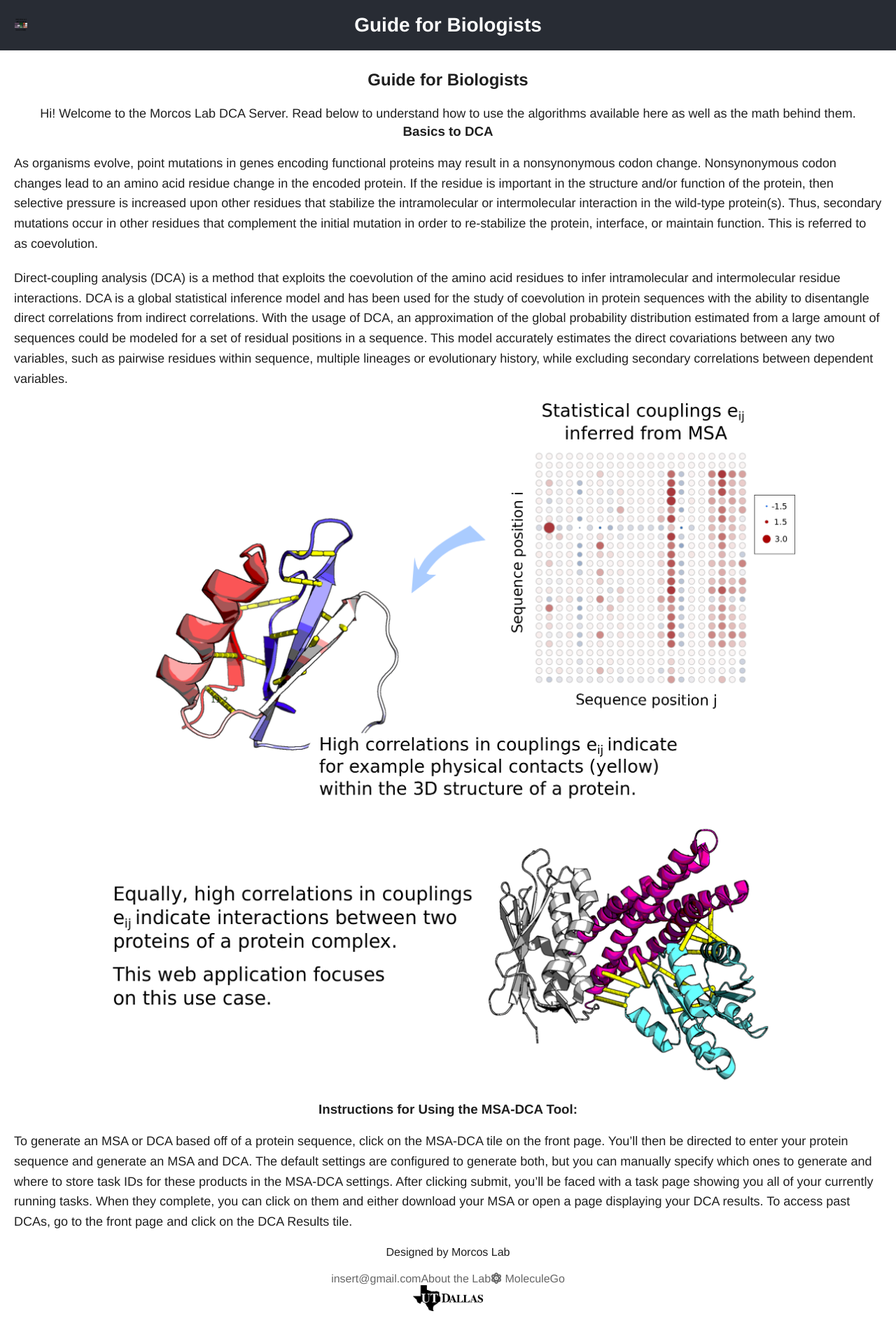
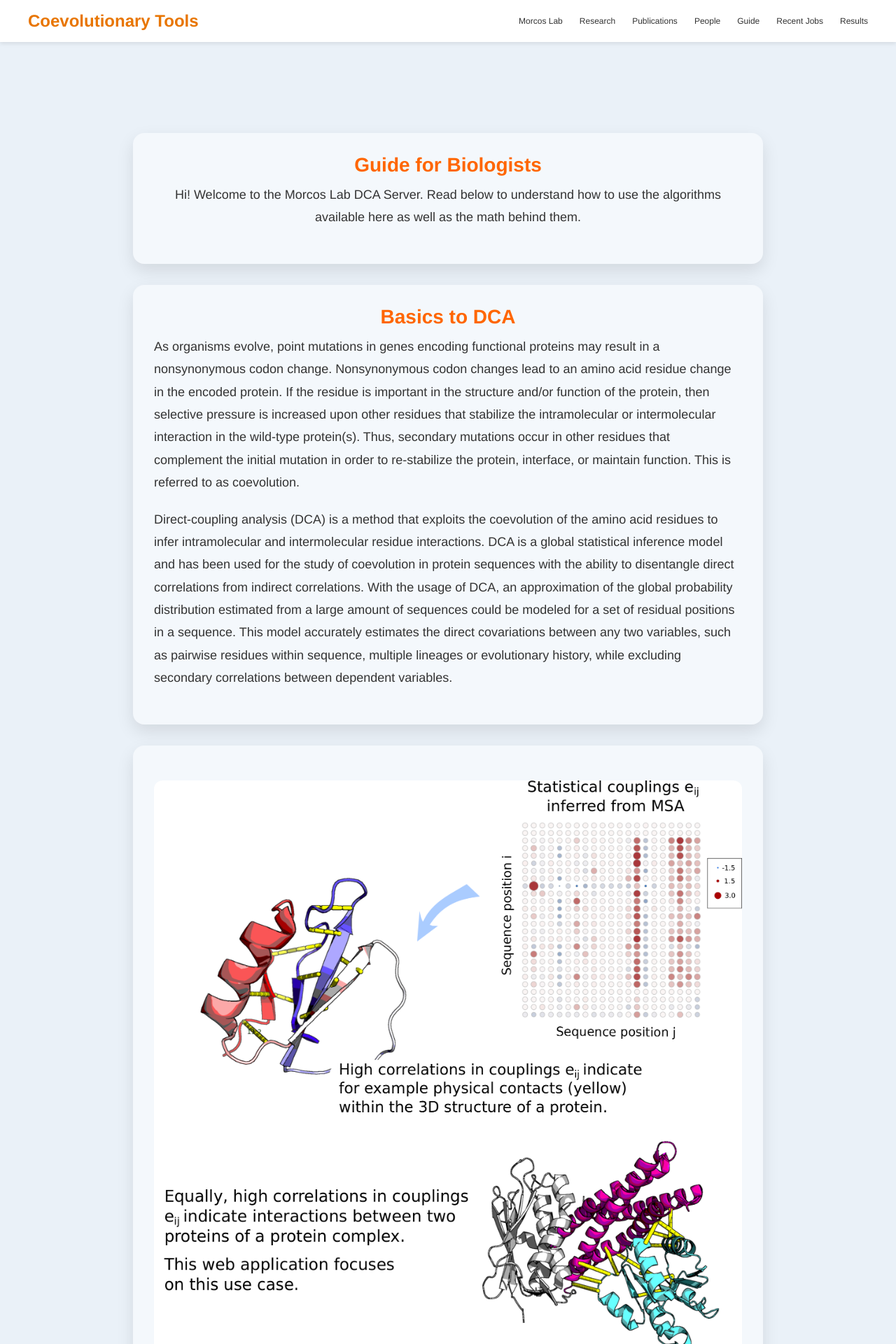
Before and after one commit to utdal/dcaServerFrontend, a React (Create React App) app: page /guide-for-biologists in a window 1280 px wide. Shown: the top 1920 px of the page at 70% size. Before the commit the page ends 1877 px from the top, so only its background shows below. Built offline with nearby package versions, Linux system fonts and the light colour scheme.

Commit message:
bioguide spruce up

```diff
--- a/package.json
+++ b/package.json
@@ -17,6 +17,7 @@
     "3dmol": "^2.3.0",
     "chart.js": "^4.4.4",
     "d3": "^7.9.0",
+    "framer-motion": "^12.23.0",
     "install": "^0.13.0",
     "npm": "^10.8.2",
     "plotly.js": "^2.35.3",
--- a/src/pages/Bioguide.js
+++ b/src/pages/Bioguide.js
@@ -1,104 +1,106 @@
 import React from 'react';
 import HomeButton from '../components/HomeButton';
 import dcaImage from './dca.png';
-import { faAtom} from '@fortawesome/free-solid-svg-icons'; // Import molecule/atom icon
+import { faAtom } from '@fortawesome/free-solid-svg-icons';
 import { FontAwesomeIcon } from '@fortawesome/react-fontawesome';
 import UTDLogo from './UTDLogo.png';
+import UnifiedTopBar from '../components/UnifiedTopBar';
+import { motion } from 'framer-motion';
 
-const styles = {
-  header: {
-    display: 'flex',
-    alignItems: 'center',
-    justifyContent: 'center',
-    backgroundColor: '#282c34',
-    padding: '20px',
+const sectionStyle = {
+  backgroundColor: '#f4f8fc',
+  borderRadius: '16px',
+  padding: '30px',
+  margin: '30px auto',
+  maxWidth: '900px',
+  boxShadow: '0 10px 25px rgba(0,0,0,0.1)',
+};
+
+const headingStyle = {
+  color: '#ff6600',
   fontSize: '28px',
+  marginBottom: '10px',
   fontWeight: 'bold',
-    color: 'white',
+};
+
+const paragraphStyle = {
+  textAlign: 'left',
+  lineHeight: '1.8',
+  fontSize: '18px',
+  color: '#333',
+  marginBottom: '20px',  // 👈 Add this line
+};
+
+
+
+const imageStyle = {
   width: '100%',
-    position: 'fixed',
-    top: 0,
-    left: 0,
-    zIndex: 10,
-  },
-  content: {
-    paddingTop: '100px',
-    textAlign: 'center',
-    paddingLeft: '20px',
-    paddingRight: '20px',
-  },
-  title: {
-    flex: 1,
-    textAlign: 'center',
-    margin: '0 auto',
-  },
-  homeButtonContainer: {
-    position: 'absolute',
-    left: '20px',
-  },
-  image: {
-    width: '80%',
+  borderRadius: '12px',
   marginTop: '20px',
-  },
-  paragraph: {
-    textAlign: 'left',
-    lineHeight: '1.6',
-    fontSize: '18px',
-    marginTop: '20px',
-  },
-  paragraph2: {
-    textAlign: 'center',
-    lineHeight: '1.6',
-    fontSize: '18px',
-    marginTop: '20px',
-  }
 };
 
 function Bioguide() {
   return (
-    <div>
-      <div style={styles.header}>
-        <div style={styles.homeButtonContainer}>
-          <HomeButton />
-        </div>
-        <span style={styles.title}>Guide for Biologists</span>
-      </div>
-      <div style={styles.content}>
-        <h2>Guide for Biologists</h2>
-        <p style={styles.paragraph2}>
+    <div style={{ backgroundColor: '#eaf1f8', minHeight: '100vh', paddingBottom: '80px' }}>
+      <UnifiedTopBar />
+      <div style={{ paddingTop: '100px', paddingLeft: '20px', paddingRight: '20px' }}>
+
+        <motion.div style={sectionStyle} initial={{ opacity: 0, y: 20 }} animate={{ opacity: 1, y: 0 }}>
+          <h2 style={{ ...headingStyle, textAlign: 'center' }}>Guide for Biologists</h2>
+          <p style={{ ...paragraphStyle, textAlign: 'center' }}>
             Hi! Welcome to the Morcos Lab DCA Server. Read below to understand how to use the algorithms available here as well as the math behind them.
           </p>
-        <h3>Basics to DCA</h3>
-        <p style={styles.paragraph}>
-          As organisms evolve, point mutations in genes encoding functional proteins may result in a nonsynonymous codon change. Nonsynonymous codon changes lead to an amino acid residue change in the encoded protein. If the residue is important in the structure and/or function of the protein, then selective pressure is increased upon other residues that stabilize the intramolecular or intermolecular interaction in the wild-type protein(s). Thus, secondary mutations occur in other residues that complement the initial mutation in order to re-stabilize the protein, interface, or maintain function. This is referred to as coevolution.
-        </p>
-        <p style={styles.paragraph}>
-          Direct-coupling analysis (DCA) is a method that exploits the coevolution of the amino acid residues to infer intramolecular and intermolecular residue interactions. DCA is a global statistical inference model and has been used for the study of coevolution in protein sequences with the ability to disentangle direct correlations from indirect correlations. With the usage of DCA, an approximation of the global probability distribution estimated from a large amount of sequences could be modeled for a set of residual positions in a sequence. This model accurately estimates the direct covariations between any two variables, such as pairwise residues within sequence, multiple lineages or evolutionary history, while excluding secondary correlations between dependent variables.
-        </p>
-        <img src={dcaImage} alt="Guide for Biologists" style={styles.image} />
-      <h3>Instructions for Using the MSA-DCA Tool:</h3>
-      <p style={styles.paragraph}>
+        </motion.div>
+
+        <motion.div style={sectionStyle} initial={{ opacity: 0, y: 20 }} animate={{ opacity: 1, y: 0 }} transition={{ delay: 0.2 }}>
+          <h3 style={headingStyle}>Basics to DCA</h3>
+          <p style={paragraphStyle}>
+          As organisms evolve, point mutations in genes encoding functional proteins may result in a nonsynonymous codon change. Nonsynonymous codon changes lead to an amino acid residue change in the encoded protein. If the residue is important in the structure and/or function of the protein, then selective pressure is increased upon other residues that stabilize the intramolecular or intermolecular interaction in the wild-type protein(s). Thus, secondary mutations occur in other residues that complement the initial mutation in order to re-stabilize the protein, interface, or maintain function. This is referred to as coevolution. </p>
+          <p></p>
+          <p style={paragraphStyle}>
+          Direct-coupling analysis (DCA) is a method that exploits the coevolution of the amino acid residues to infer intramolecular and intermolecular residue interactions. DCA is a global statistical inference model and has been used for the study of coevolution in protein sequences with the ability to disentangle direct correlations from indirect correlations. With the usage of DCA, an approximation of the global probability distribution estimated from a large amount of sequences could be modeled for a set of residual positions in a sequence. This model accurately estimates the direct covariations between any two variables, such as pairwise residues within sequence, multiple lineages or evolutionary history, while excluding secondary correlations between dependent variables.   </p>
+        </motion.div>
+
+        <motion.div style={sectionStyle} initial={{ opacity: 0, y: 20 }} animate={{ opacity: 1, y: 0 }} transition={{ delay: 0.4 }}>
+          <img src={dcaImage} alt="Guide for Biologists" style={imageStyle} />
+        </motion.div>
+
+        <motion.div style={sectionStyle} initial={{ opacity: 0, y: 20 }} animate={{ opacity: 1, y: 0 }} transition={{ delay: 0.6 }}>
+          <h3 style={headingStyle}>Instructions for Using the MSA-DCA Tool</h3>
+          <p style={paragraphStyle}>
           To generate an MSA or DCA based off of a protein sequence, click on the MSA-DCA tile on the front page. You’ll then be directed to enter your protein sequence and generate an MSA and DCA. The default settings are configured to generate both, but you can manually specify which ones to generate and where to store task IDs for these products in the MSA-DCA settings. After clicking submit, you’ll be faced with a task page showing you all of your currently running tasks. When they complete, you can click on them and either download your MSA or open a page displaying your DCA results. To access past DCAs, go to the front page and click on the DCA Results tile.
           </p>
+        </motion.div>
       </div>
-      <footer>
-                  <div className="footer-left">
-                    <p>Designed by Morcos Lab</p>
+
+      <footer style={{
+        backgroundColor: '#C4CEDC',
+        color: '#333',
+        padding: '20px 40px',
+        display: 'flex',
+        flexWrap: 'wrap',
+        justifyContent: 'space-between',
+        alignItems: 'center',
+        fontSize: '16px',
+        borderTop: '3px solid #ff6600'
+      }}>
+        <div style={{ flex: '1' }}>
+          <p style={{ margin: 0 }}>Designed by Morcos Lab</p>
         </div>
-                  <div className="footer-right">
-                    <a href="mailto:insert@gmail.com">
-                      <i className="fas fa-envelope"></i> insert@gmail.com
+        <div style={{ flex: '2', textAlign: 'center' }}>
+          <a href="mailto:insert@gmail.com" style={{ margin: '0 15px', color: '#333', textDecoration: 'none' }}>
+            insert@gmail.com
           </a>
-                    <a href="https://morcoslaboratory.org/" target="_blank">
-                      <i className="fas fa-info-circle"></i> About the Lab
+          <a href="https://morcoslaboratory.org/" target="_blank" rel="noreferrer" style={{ margin: '0 15px', color: '#333', textDecoration: 'none' }}>
+            About the Lab
           </a>
-                    <a href="https://www.moleculego.com/" target="_blank">
+          <a href="https://www.moleculego.com/" target="_blank" rel="noreferrer" style={{ margin: '0 15px', color: '#333', textDecoration: 'none' }}>
             <FontAwesomeIcon icon={faAtom} /> MoleculeGo
           </a>
         </div>
-                  <div className="footer-logo">
-                    <a href="https://www.utdallas.edu/" target="_blank">
-                      <img src={UTDLogo} alt="UTD Logo" className="utd-logo" />
+        <div style={{ flex: '1', textAlign: 'right' }}>
+          <a href="https://www.utdallas.edu/" target="_blank" rel="noreferrer">
+            <img src={UTDLogo} alt="UTD Logo" style={{ height: '40px' }} />
           </a>
         </div>
       </footer>
```
Also changed, not shown: 1 other file (tests, documents, lock files or other folders). Lines whose indentation alone changed are shown as unchanged.
